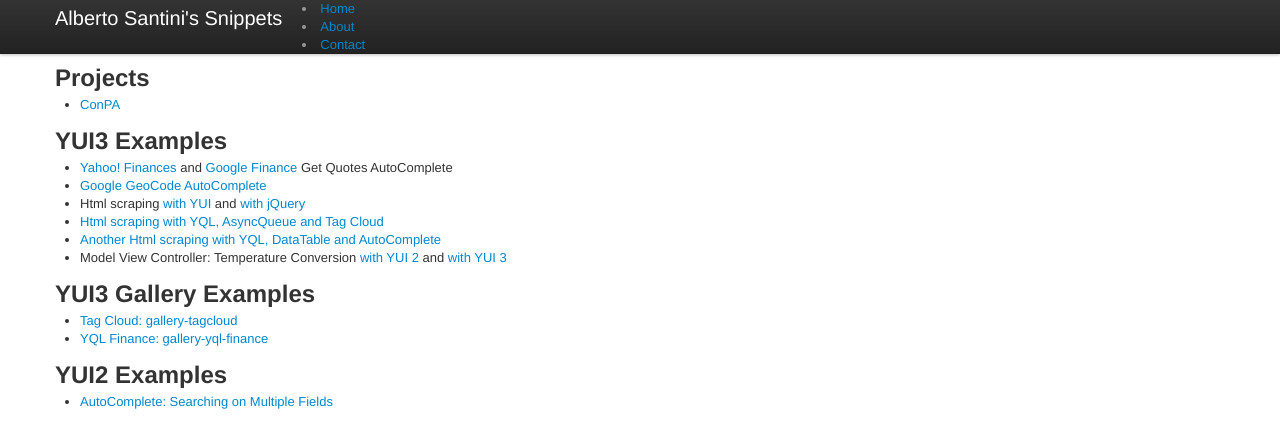
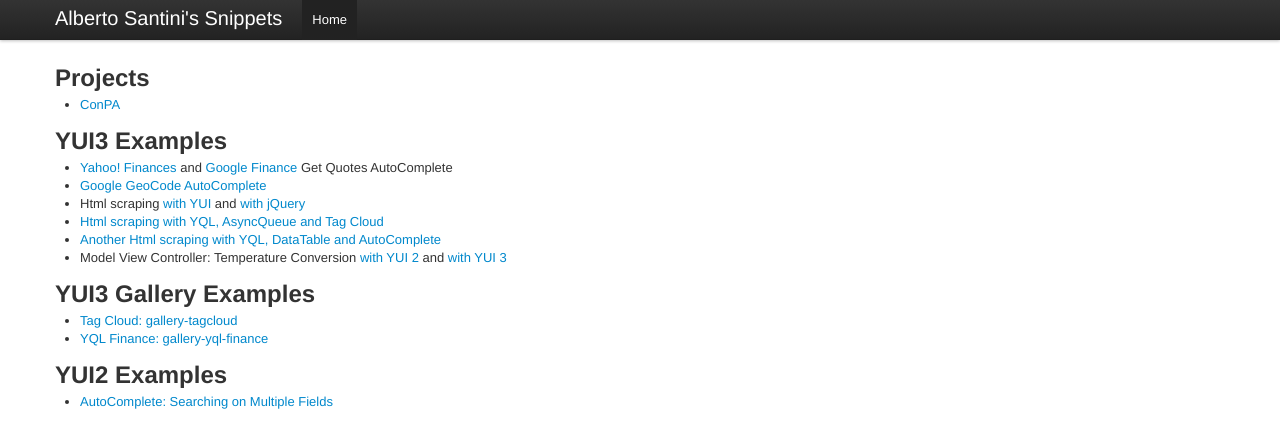
Before and after one commit to albertosantini/albertosantini.github.com, a Jekyll site: the page built from index.html, in a window 1280 px wide. Shown: the top 448 px of the page. Built offline with Jekyll 4.4.1, drawn with Linux system fonts in a browser that asks for light colours.

Commit message:
Fix navbar in default template.

```diff
--- a/_layouts/default.html
+++ b/_layouts/default.html
@@ -8,7 +8,9 @@
     <meta name="description" content="">
     <meta name="author" content="Alberto Santini">
 
-    <link rel="shortcut icon" href="icon.png" />
+    <!-- <link rel="shortcut icon" href="icon.png" /> -->
+
+    <!-- <link href="../_includes/css/bootstrap.min.css" rel="stylesheet"> -->
     <style>
         {% include css/bootstrap.min.css %}
         {% include css/bootstrap-responsive.min.css %}
@@ -27,15 +29,15 @@
             <div class="container">
                 <a class="btn btn-navbar" data-toggle="collapse" data-target=".nav-collapse">
                     <span class="icon-bar"></span>
-                    <span class="icon-bar"></span>
-                    <span class="icon-bar"></span>
+                    <!-- <span class="icon-bar"></span> -->
+                    <!-- <span class="icon-bar"></span> -->
                 </a>
                 <a class="brand" href="#">{{ site.appname }}</a>
-                <div class="nav-collapse"
+                <div class="nav-collapse">
                     <ul class="nav">
                         <li class="active"><a href="/">Home</a></li>
-                        <li><a href="#about">About</a></li>
-                        <li><a href="#contact">Contact</a></li>
+                        <!-- <li><a href="#about">About</a></li> -->
+                        <!-- <li><a href="#contact">Contact</a></li> -->
                     </ul>
                 </div>
             </div>
@@ -45,7 +47,7 @@
     <div class="container yui3-skin-sam">
         {{content}}
     </div>
-    <div style="clear:both">&nbsp;</div>
+    <div style="clear:both;">&nbsp;</div>
 
 </body>
 </html>
```
